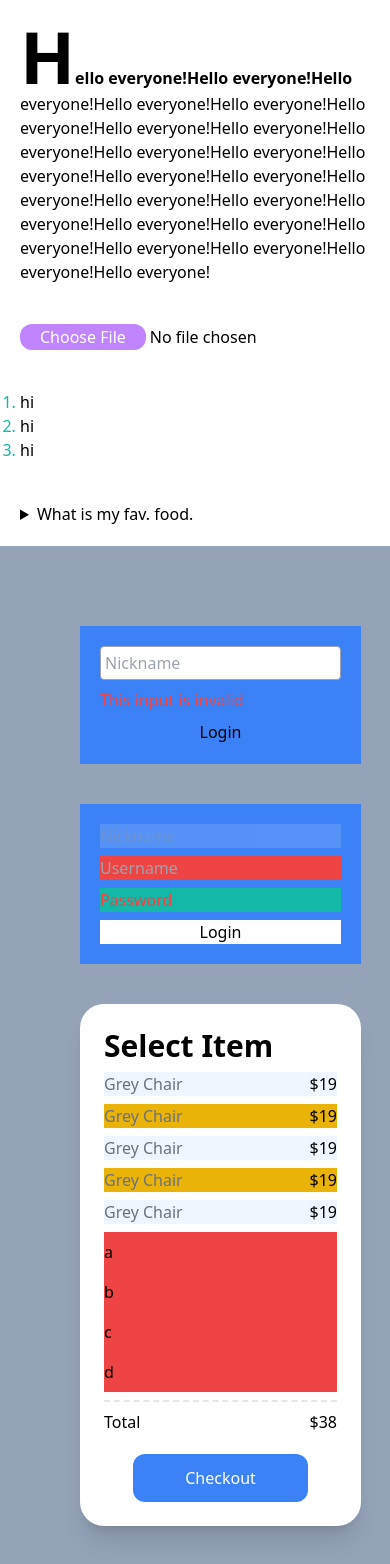
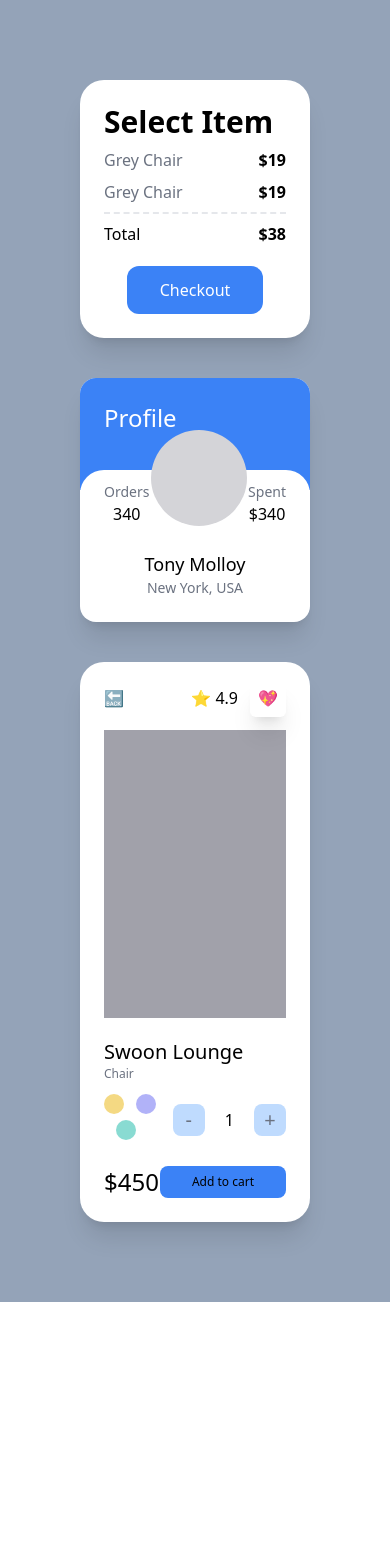
Before and after one commit to PanicBear/tailwind-basic, a Next.js app: page / in a window 390 px wide. Shown: the top 1564 px of the page. After the commit the page ends 1302 px from the top, so only its background shows below. Built offline with nearby package versions, Linux system fonts and the light colour scheme.

Commit message:
modifier : responsive - bg, sm, md, lg, xl, 2xl

```diff
--- a/pages/index.tsx
+++ b/pages/index.tsx
@@ -3,7 +3,7 @@
 const Home: NextPage = () => {
   return (
     <>
-      <div className="flex flex-col space-y-2 p-5 ">
+      {/* <div className="flex flex-col space-y-2 p-5 ">
         <p className="first-letter:text-7xl first-letter:hover:text-purple-400 first-line:font-bold">
           Hello everyone!Hello everyone!Hello everyone!Hello everyone!Hello
           everyone!Hello everyone!Hello everyone!Hello everyone!Hello
@@ -31,9 +31,9 @@
           <summary className=" cursor-pointer">What is my fav. food.</summary>
           <span>sushi</span>
         </details>
-      </div>
+      </div> */}
       <div className="bg-slate-400 py-20 px-20 grid gap-10 min-h-screen">
-        <div>
+        {/* <div>
           <form className="flex flex-col space-y-2 bg-blue-500 p-5">
             <input
               type="text"
@@ -72,30 +72,20 @@
             />
             <input type="submit" value="Login" className="bg-white" />
           </form>
-        </div>
-        <div className="bg-white p-6 rounded-3xl shadow-xl">
+        </div> */}
+        <div className="bg-white sm:hover:bg-pink-400 sm:bg-red-400 md:bg-teal-400 lg:bg-indigo-400 xl:bg-yellow-400 2xl:bg-pink-500 p-6 rounded-3xl shadow-xl">
           <span className="font-semibold text-3xl">Select Item</span>
-          <ul>
-            {[1, 2, 3, 4, 5].map((i) => (
-              <div
-                key={i}
-                className="flex justify-between my-2 odd:bg-blue-50 even:bg-yellow-500"
-              >
-                <span className="text-gray-500">Grey Chair</span>
-                <span className="font-esmibold">$19</span>
-              </div>
-            ))}
-          </ul>
-          <ul>
-            {["a", "b", "c", "d"].map((c, i) => (
-              <li className="bg-red-500 py-2 empty:bg-blue-500" key={i}>
-                {c}
-              </li>
-            ))}
-          </ul>
+          <div className="flex justify-between my-2 ">
+            <span className="text-gray-500">Grey Chair</span>
+            <span className="font-semibold">$19</span>
+          </div>
+          <div className="flex justify-between my-2 ">
+            <span className="text-gray-500">Grey Chair</span>
+            <span className="font-semibold">$19</span>
+          </div>
           <div className="flex justify-between  mt-2 pt-2 border-t-2 border-dashed">
             <span>Total</span>
-            <span className="text-semibold">$38</span>
+            <span className="font-semibold">$38</span>
           </div>
           <div className="flex flex-row justify-center">
             <button className="mt-5 bg-blue-500 text-white p-3 text-center rounded-xl w-3/4 mx-auto hover:bg-teal-500 hover:text-black active:bg-yellow-500 focus:-red-500">
```
